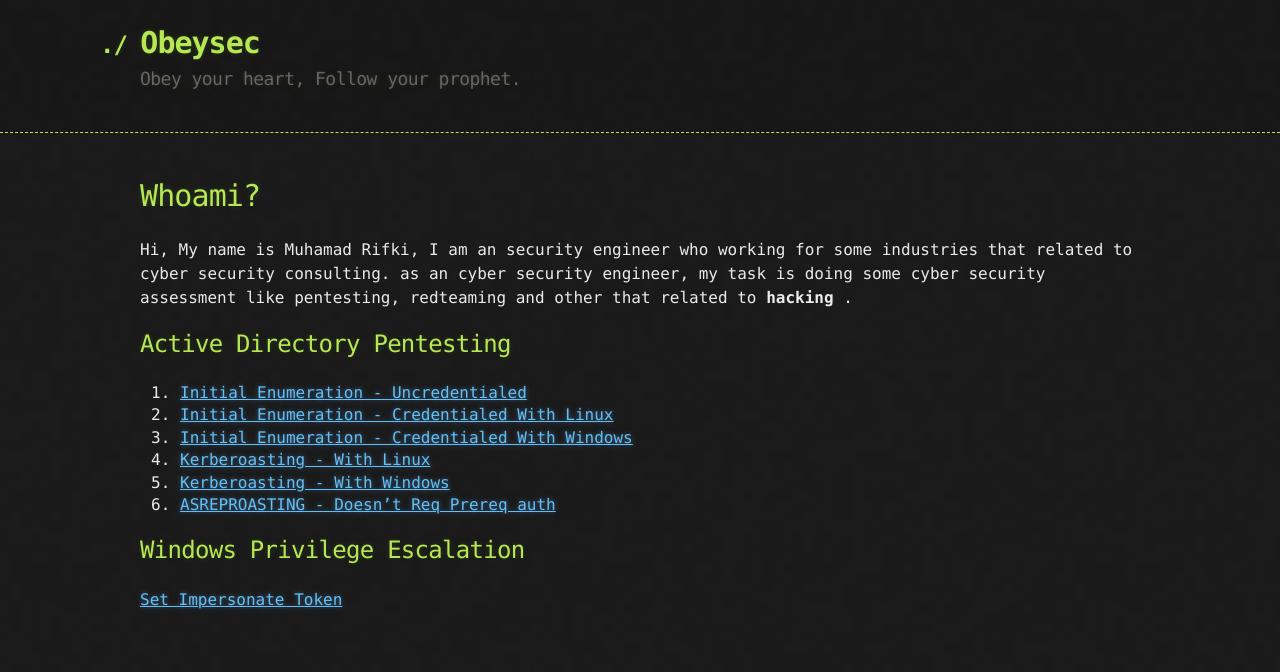
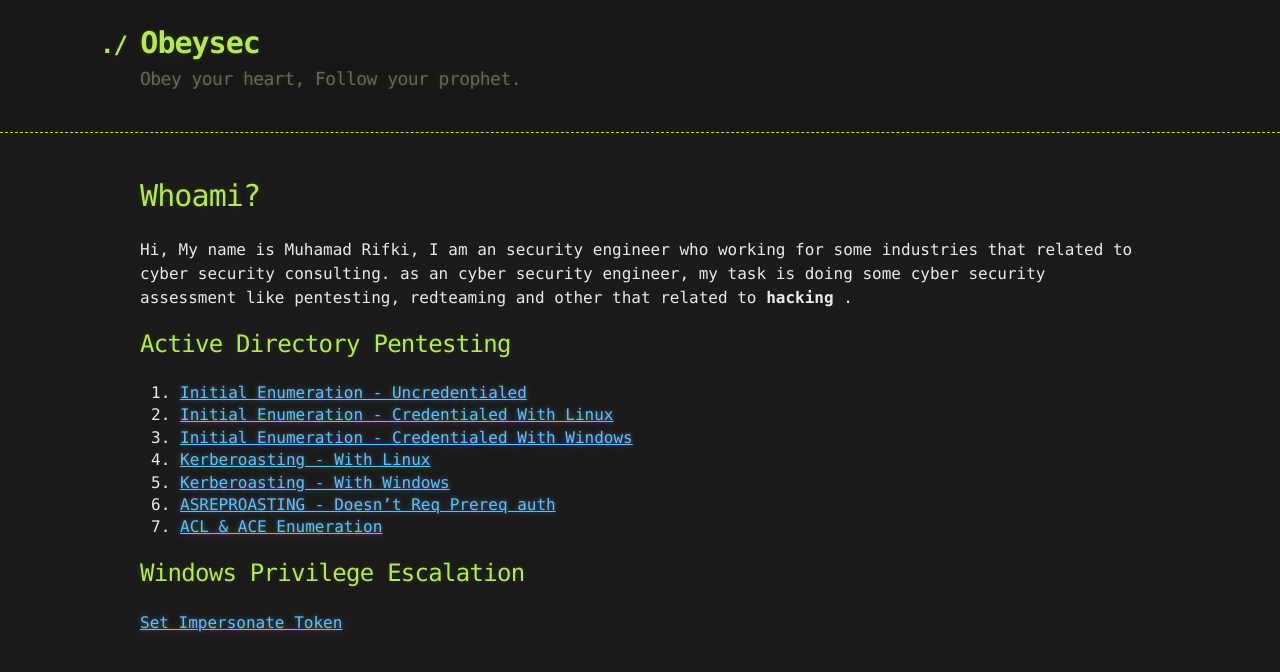
Before and after one commit to sahabrifki/sahabrifki.github.io, a Jekyll site: the page built from index.md, in a window 1280 px wide. Shown: the top 672 px of the page. Built offline with Jekyll 4.4.1, drawn with Linux system fonts in a browser that asks for light colours; our own code applies the rules of GitHub Pages for plain Markdown files.

Commit message:
Update index.md

```diff
--- a/index.md
+++ b/index.md
@@ -14,6 +14,7 @@ Hi, My name is Muhamad Rifki, I am an security engineer who working for some ind
 4. [Kerberoasting - With Linux](./AD/Kerberoasting_linux.md)
 5. [Kerberoasting - With Windows](./AD/Kerberoasting_windows.md)
 6. [ASREPROASTING - Doesn't Req Prereq auth](./AD/asrep_roasting.md)
+7. [ACL & ACE Enumeration](./AD/ACL.md)
 
 
 ## Windows Privilege Escalation
```
